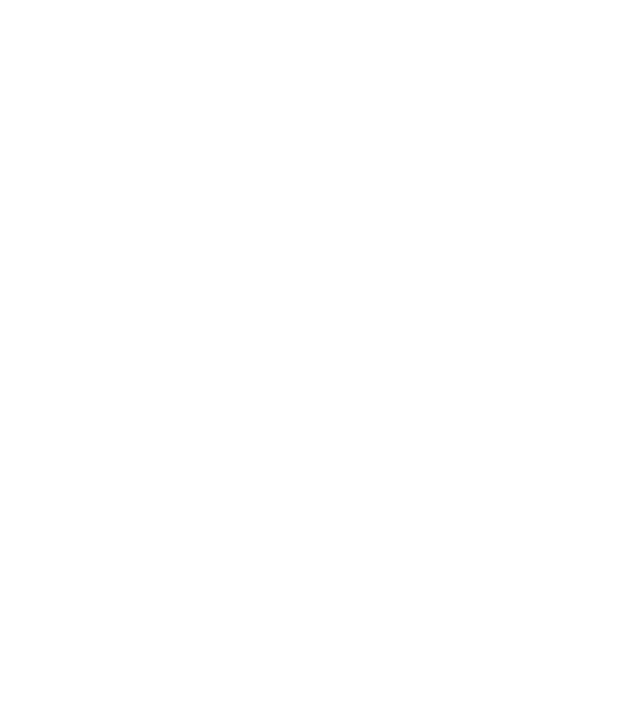
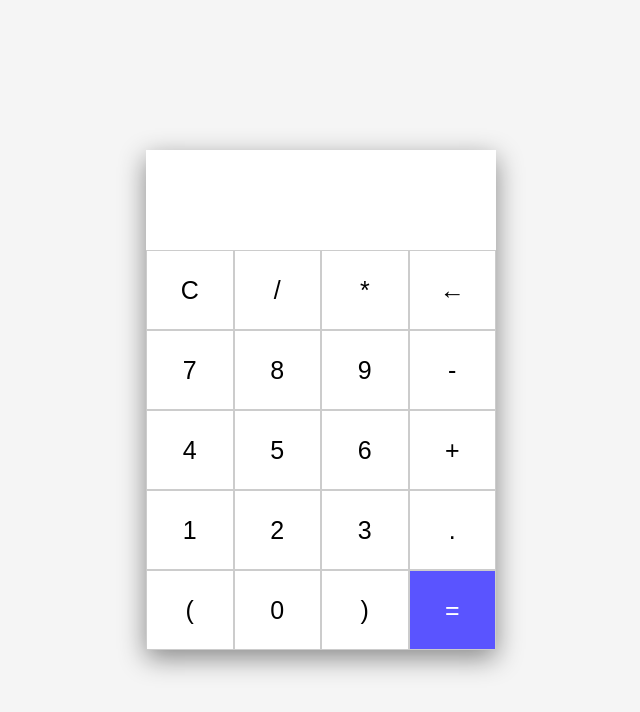
Before and after one commit to acciojob/calculator-js-2-ahamadarbab, a website: page main.html in a window 1280 px wide. Shown: the whole page, without its empty margins (319-959 px from the left). Drawn offline with Linux system fonts and the light colour scheme.

Commit message:
created a submission

```diff
--- a/main.html
+++ b/main.html
@@ -8,8 +8,44 @@
     <title>Calculator</title>
   </head>
   <body>
-    <!-- Write yout code here -->
+	<!-- the entire body must be written by student -->
 
-    <script src="script.js"></script>
-  </body>
+	<div class="calculator">
+
+		<input type="text" id="display" readonly>
+
+		<div class="buttons">
+			<button id="C">C</button>
+			<button id="divi">/</button>
+			<button id="*">*</button>
+			<button id="back">&larr;</button>
+
+			<button id="7">7</button>
+			<button id="8">8</button>
+			<button id="9">9</button>
+			<button id="-">-</button>
+
+			<button id="4">4</button>
+			<button id="5">5</button>
+			<button id="6">6</button>
+			<button id="plus">+</button>
+
+			<button id="1">1</button>
+			<button id="2">2</button>
+			<button id="3">3</button>
+			<button id="dot">.</button>
+
+			<button id="op">(</button>
+			<button id="0">0</button>
+			<button id="cl">)</button>
+			<button id="equal">=</button>
+		</div>
+
+	</div>
+
+    <script type="text/javascript" src="./script.js">
+</script>
+
+</body>
+
 </html>
--- a/script.js
+++ b/script.js
@@ -1 +1,37 @@
 //your JS code here. If required.
+const input = document.getElementById("display");
+
+// Number Buttons
+for(let i = 0; i <= 9; i++) {
+	document
+		.getElementById(`${i}`)
+		.addEventListener("click", () => {
+			input.value += i;
+		});
+}
+
+// Operators
+document.getElementById("plus").onclick = () => input.value += "+";
+document.getElementById("-").onclick = () => input.value += "-";
+document.getElementById("*").onclick = () => input.value += "*";
+document.getElementById("divi").onclick = () => input.value += "/";
+document.getElementById("dot").onclick = () => input.value += ".";
+document.getElementById("op").onclick = () => input.value += "(";
+document.getElementById("cl").onclick = () => input.value += ")";
+
+// Clear
+document.getElementById("C").onclick = () => input.value = "";
+
+// back
+document.getElementById("back").onclick = () => {
+	input.value = Math.floor(Number(input.value) / 10);
+}
+
+// Answer
+document.getElementById("equal").onclick = () => {
+	try {
+		input.value = eval(input.value);
+	} catch (e) {
+		input.value = "Error";
+	}
+};
--- a/styles.css
+++ b/styles.css
@@ -1 +1,59 @@
 /*  your css code here. If applicable */
+/* Your CSS Code here. */
+
+* {
+	margin: 0;
+	padding: 0;
+	box-sizing: border-box;
+	font-family: Arial, Helvetica, sans-serif;
+}
+
+body {
+	height: 100vh;
+	display: flex;
+	justify-content: center;
+	align-items: center;
+	background: #f5f5f5;
+}
+
+.calculator {
+	width: 350px;
+	background: #fff;
+	box-shadow: 0 8px 25px rgba(0, 0, 0, 0.45);
+}
+
+#display {
+	width: 100%;
+	height: 100px;
+	border: none;
+	outline: none;
+	font-size: 35px;
+	text-align: right;
+	padding: 20px;
+}
+
+.buttons {
+	display: grid;
+	grid-template-columns: repeat(4, 1fr);
+}
+
+button {
+	height: 80px;
+	border: 1px solid #ccc;
+	font-size: 25px;
+	background: #fff;
+	cursor: pointer;
+}
+
+button:hover {
+	background: #eee;
+}
+
+#equal {
+	background: #5a54ff;
+	color: #fff;
+}
+
+#equal:hover {
+	background: #4842e6;
+}
```
